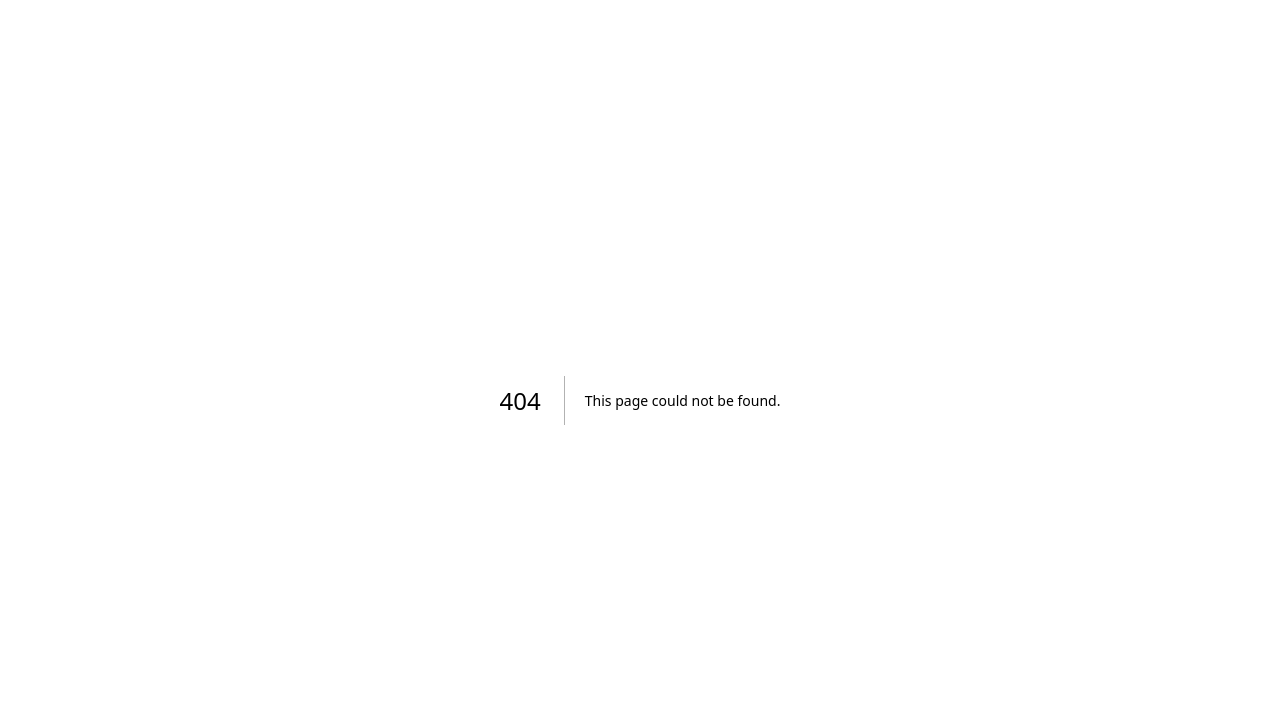
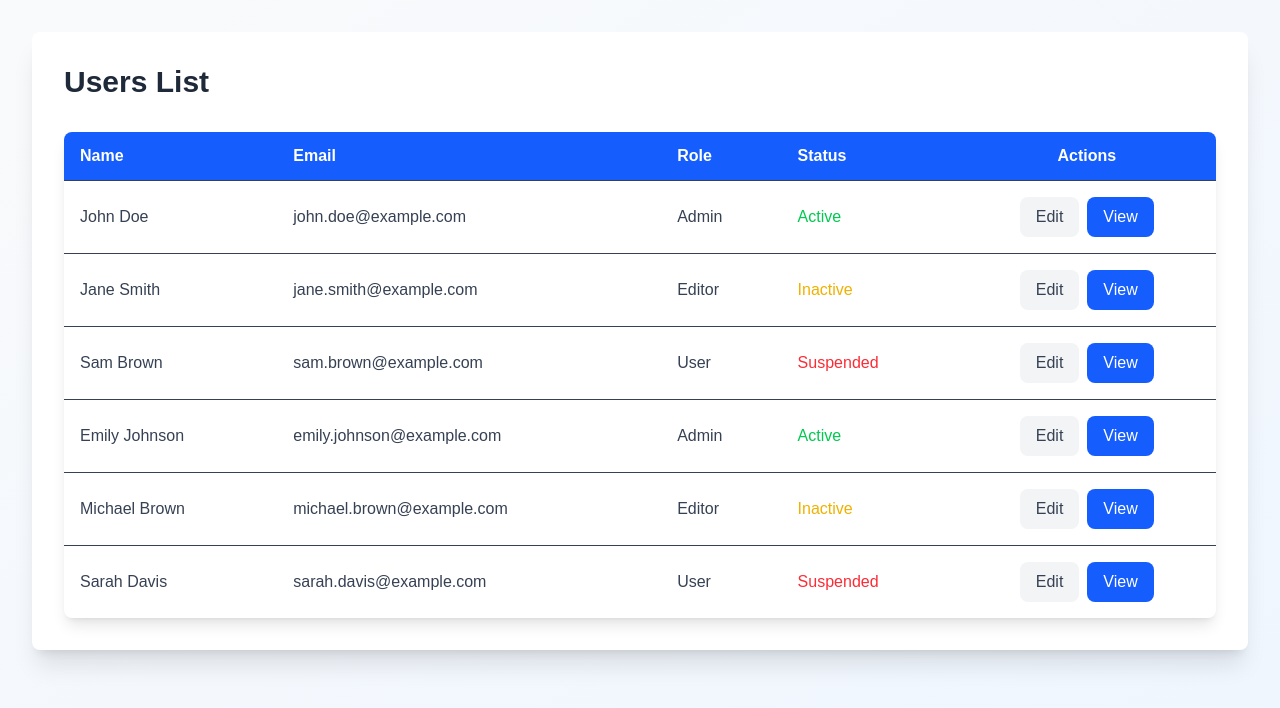
Before and after one commit to bad-Al-code/Tools, a Next.js app in the folder nextjs/: page /dashboard/users/users-list in a window 1280 px wide. Before the commit this address had no page. Shown: the top 708 px of the page. Built offline with nearby package versions, Linux system fonts and the light colour scheme.

Commit message:
feat(nextjs): add all user list

```diff
--- a/nextjs/src/app/dashboard/users/user-list/page.tsx
+++ /dev/null
@@ -1,7 +0,0 @@
-import React from 'react';
-
-const UuserList = () => {
-    return <div>UuserList</div>;
-};
-
-export default UuserList;
--- /dev/null
+++ b/nextjs/src/app/dashboard/users/users-list/page.tsx
@@ -0,0 +1,107 @@
+const UsersList = () => {
+    const users = [
+        {
+            id: 1,
+            name: 'John Doe',
+            email: 'john.doe@example.com',
+            role: 'Admin',
+            status: 'Active',
+        },
+        {
+            id: 2,
+            name: 'Jane Smith',
+            email: 'jane.smith@example.com',
+            role: 'Editor',
+            status: 'Inactive',
+        },
+        {
+            id: 3,
+            name: 'Sam Brown',
+            email: 'sam.brown@example.com',
+            role: 'User',
+            status: 'Suspended',
+        },
+        {
+            id: 4,
+            name: 'Emily Johnson',
+            email: 'emily.johnson@example.com',
+            role: 'Admin',
+            status: 'Active',
+        },
+        {
+            id: 5,
+            name: 'Michael Brown',
+            email: 'michael.brown@example.com',
+            role: 'Editor',
+            status: 'Inactive',
+        },
+        {
+            id: 6,
+            name: 'Sarah Davis',
+            email: 'sarah.davis@example.com',
+            role: 'User',
+            status: 'Suspended',
+        },
+    ];
+
+    return (
+        <div className="min-h-screen bg-gradient-to-br from-gray-50 to-blue-50 p-8">
+            <div className="max-w-7xl mx-auto bg-white rounded-lg shadow-xl p-8">
+                <h1 className="text-3xl font-bold text-gray-800 mb-8">
+                    Users List
+                </h1>
+
+                <div className="overflow-x-auto bg-white shadow-lg rounded-lg">
+                    <table className="min-w-full table-auto">
+                        <thead className="bg-blue-600 text-white">
+                            <tr>
+                                <th className="py-3 px-4 text-left">Name</th>
+                                <th className="py-3 px-4 text-left">Email</th>
+                                <th className="py-3 px-4 text-left">Role</th>
+                                <th className="py-3 px-4 text-left">Status</th>
+                                <th className="py-3 px-4 text-center">
+                                    Actions
+                                </th>
+                            </tr>
+                        </thead>
+                        <tbody>
+                            {users.map((user) => (
+                                <tr
+                                    key={user.id}
+                                    className="border-t text-gray-700 hover:bg-gray-50"
+                                >
+                                    <td className="py-4 px-4">{user.name}</td>
+                                    <td className="py-4 px-4">{user.email}</td>
+                                    <td className="py-4 px-4">{user.role}</td>
+                                    <td className="py-4 px-4">
+                                        <span
+                                            className={`${
+                                                user.status === 'Active'
+                                                    ? 'text-green-500'
+                                                    : user.status === 'Inactive'
+                                                      ? 'text-yellow-500'
+                                                      : 'text-red-500'
+                                            }`}
+                                        >
+                                            {user.status}
+                                        </span>
+                                    </td>
+                                    <td className="py-4 px-4 text-center">
+                                        <button className="px-4 py-2 text-gray-700 bg-gray-100 rounded-lg hover:bg-gray-200 transition-colors">
+                                            Edit
+                                        </button>
+                                        <button className="ml-2 px-4 py-2 text-white bg-blue-600 rounded-lg hover:bg-blue-700 transition-colors">
+                                            View
+                                        </button>
+                                    </td>
+                                </tr>
+                            ))}
+                        </tbody>
+                    </table>
+                </div>
+            </div>
+        </div>
+    );
+};
+
+export default UsersList;
```
